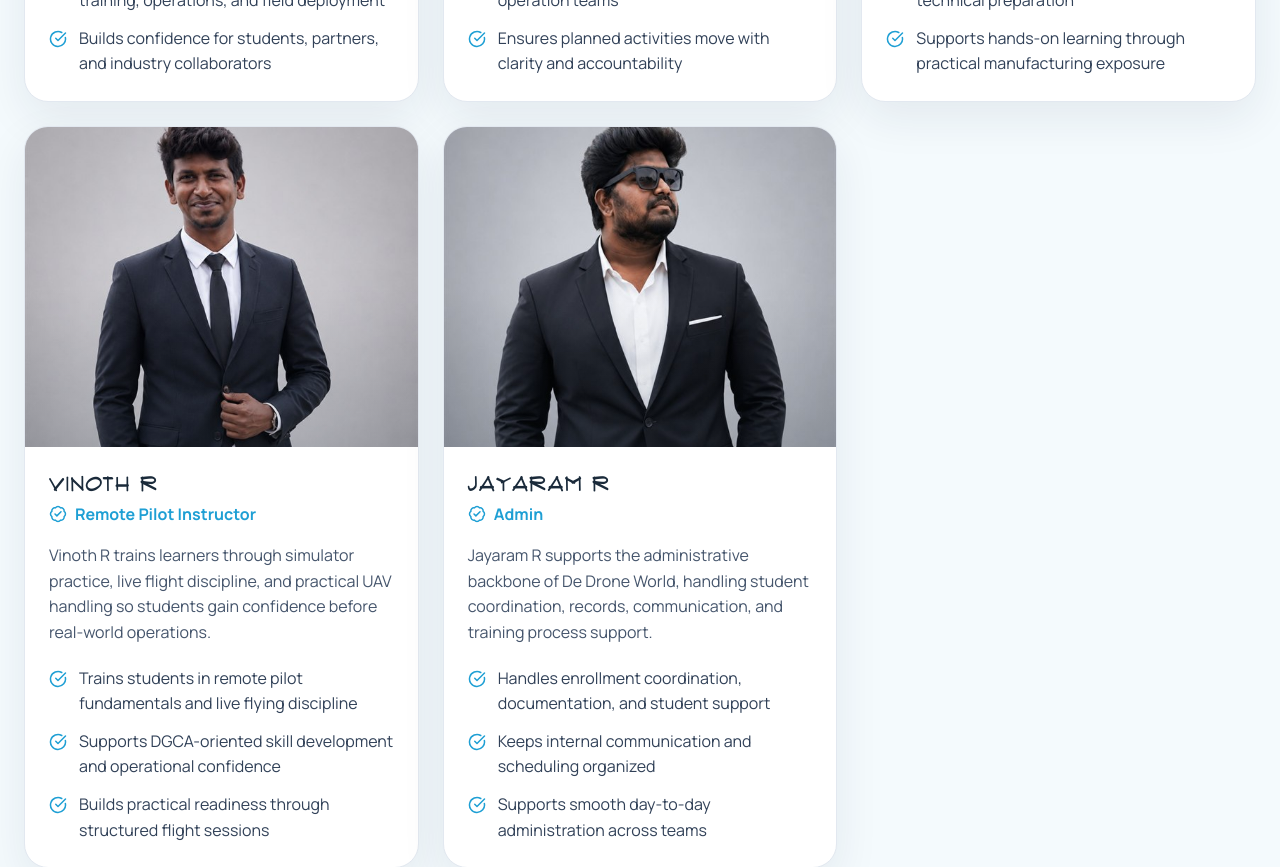
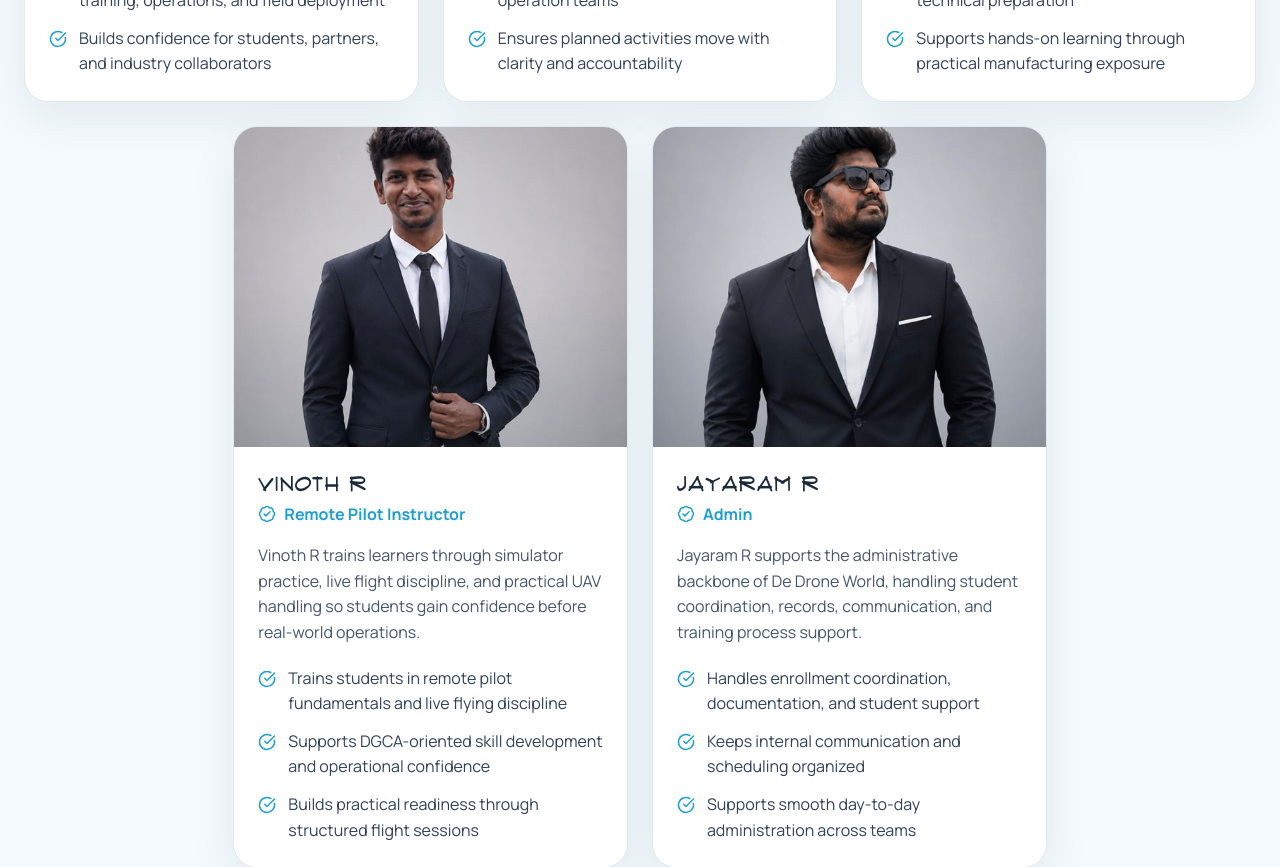
Before and after one commit to Mohan-madhu/De-Drone-World, a React (Vite) app: page / in a window 1280 px wide. Shown: the part 1820-2687 px from the top of the page. Built offline with nearby package versions, Linux system fonts and the light colour scheme; no server answers; a web font is replaced by a local one.

Commit message:
Center team card layout

```diff
--- a/src/pages/Home.jsx
+++ b/src/pages/Home.jsx
@@ -754,9 +754,9 @@ const Home = () => {
             </div>
           </div>
 
-          <div className="grid gap-6 md:grid-cols-2 xl:grid-cols-3">
-            {teamMembers.map((member) => (
-              <article key={member.name} className="group flex h-full flex-col overflow-hidden rounded-3xl border border-slate-200 bg-white shadow-[0_16px_45px_rgba(26,42,58,0.08)] transition-all duration-500 hover:-translate-y-2 hover:border-primary/50 hover:shadow-[0_26px_65px_rgba(30,159,212,0.2)]">
+          <div className="grid gap-6 md:grid-cols-2 xl:grid-cols-6">
+            {teamMembers.map((member, index) => (
+              <article key={member.name} className={`group flex h-full flex-col overflow-hidden rounded-3xl border border-slate-200 bg-white shadow-[0_16px_45px_rgba(26,42,58,0.08)] transition-all duration-500 hover:-translate-y-2 hover:border-primary/50 hover:shadow-[0_26px_65px_rgba(30,159,212,0.2)] xl:col-span-2 ${index === 3 ? 'xl:col-start-2' : ''}`}>
                 <div className="relative h-72 overflow-hidden bg-slate-200 sm:h-80">
                   <TeamPhoto member={member} />
                   <div className="pointer-events-none absolute inset-0 bg-gradient-to-t from-navy/30 via-transparent to-transparent opacity-50 transition-opacity duration-500 group-hover:opacity-20" />
```
